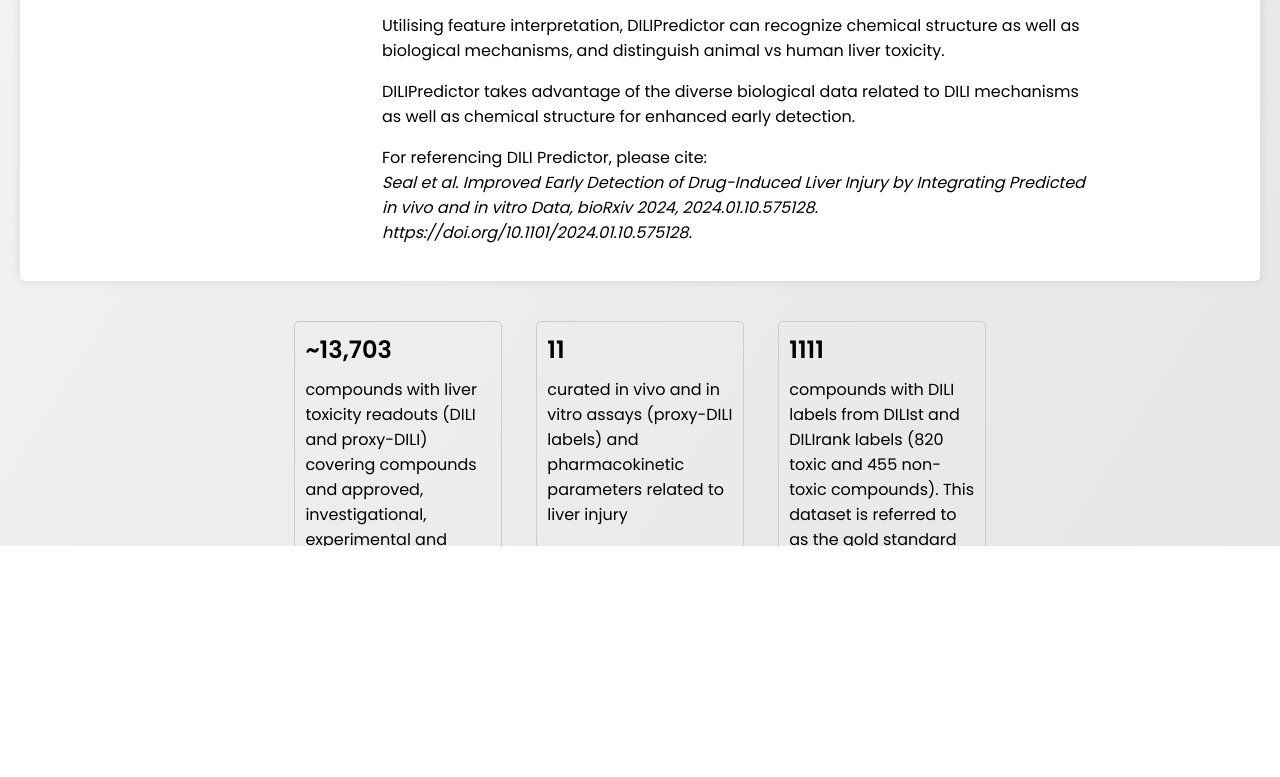
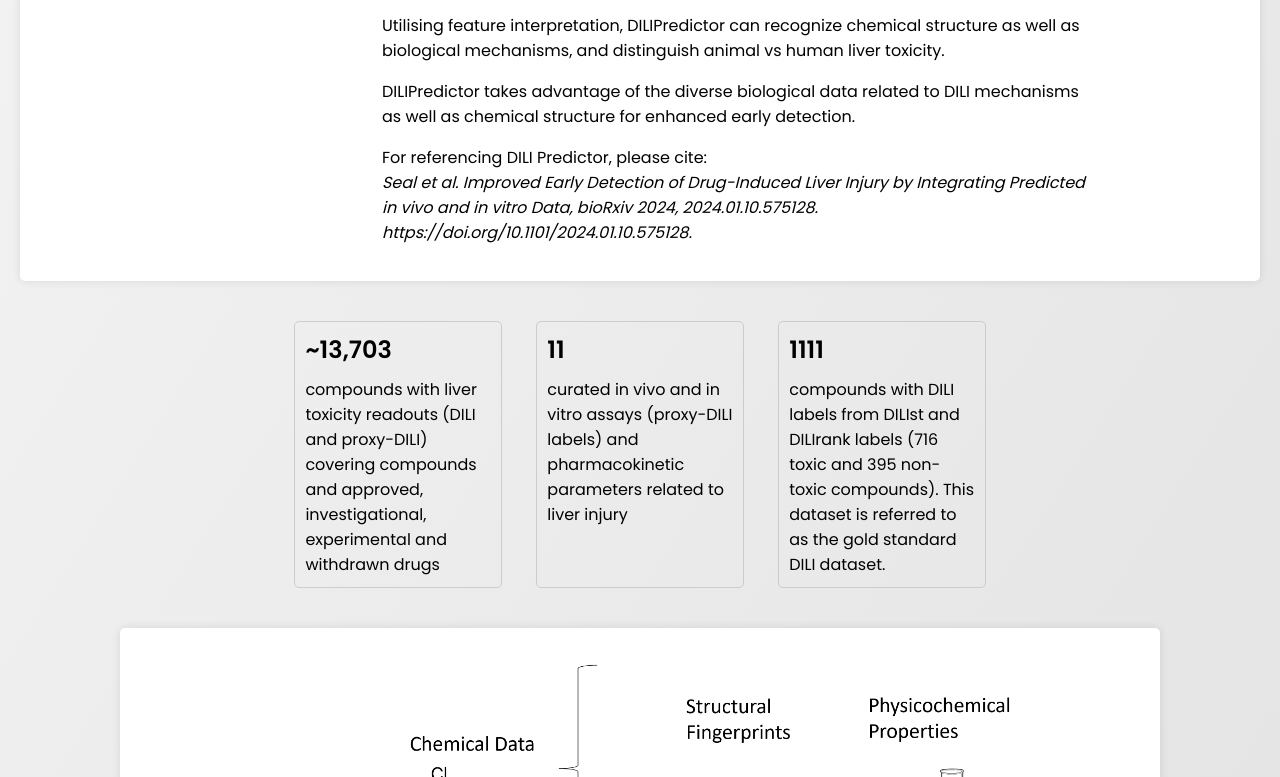
Before and after one commit to srijitseal/DILI_Predictor, a plain HTML site: page docs/about.html in a window 1280 px wide. Shown: the part 471-1248 px from the top of the page. Drawn offline with Linux system fonts and the light colour scheme.

Commit message:
Update about.html

```diff
--- a/docs/about.html
+++ b/docs/about.html
@@ -74,7 +74,7 @@
     </div>
     <div class="stat">
         <h2>1111 </h2>
-        <p>compounds with DILI labels from DILIst and DILIrank labels (820 toxic and 455 non-toxic compounds). This dataset is  	referred to as the gold standard DILI dataset.</p>
+        <p>compounds with DILI labels from DILIst and DILIrank labels (716 toxic and 395 non-toxic compounds). This dataset is  	referred to as the gold standard DILI dataset.</p>
     </div>
 </section>
 
```
